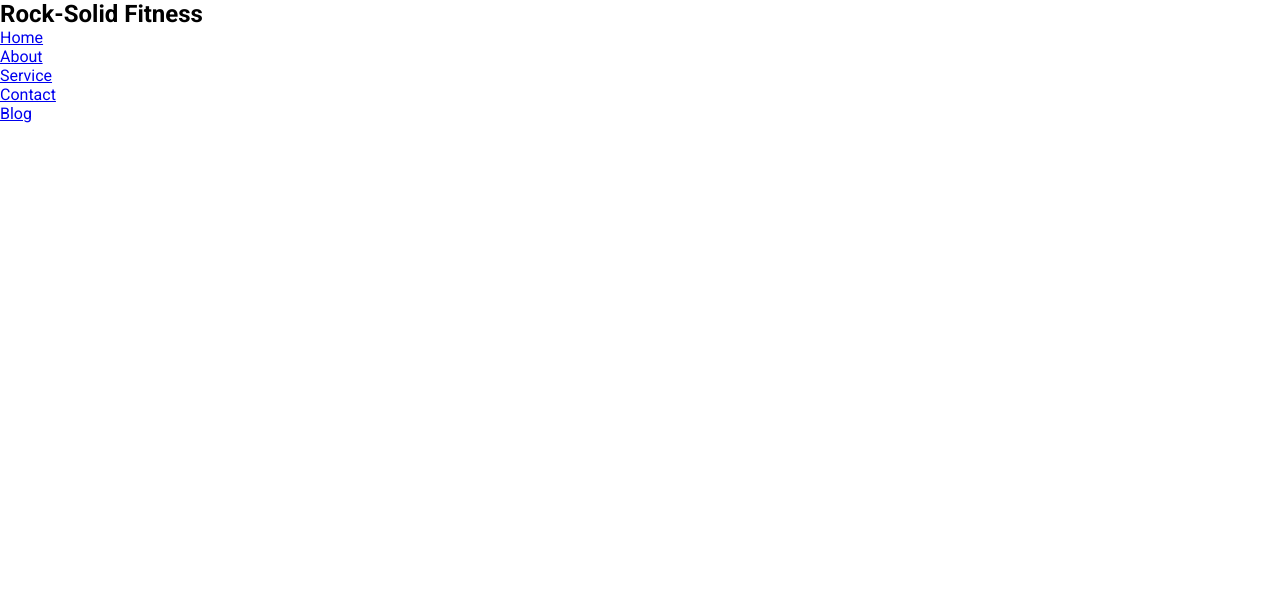
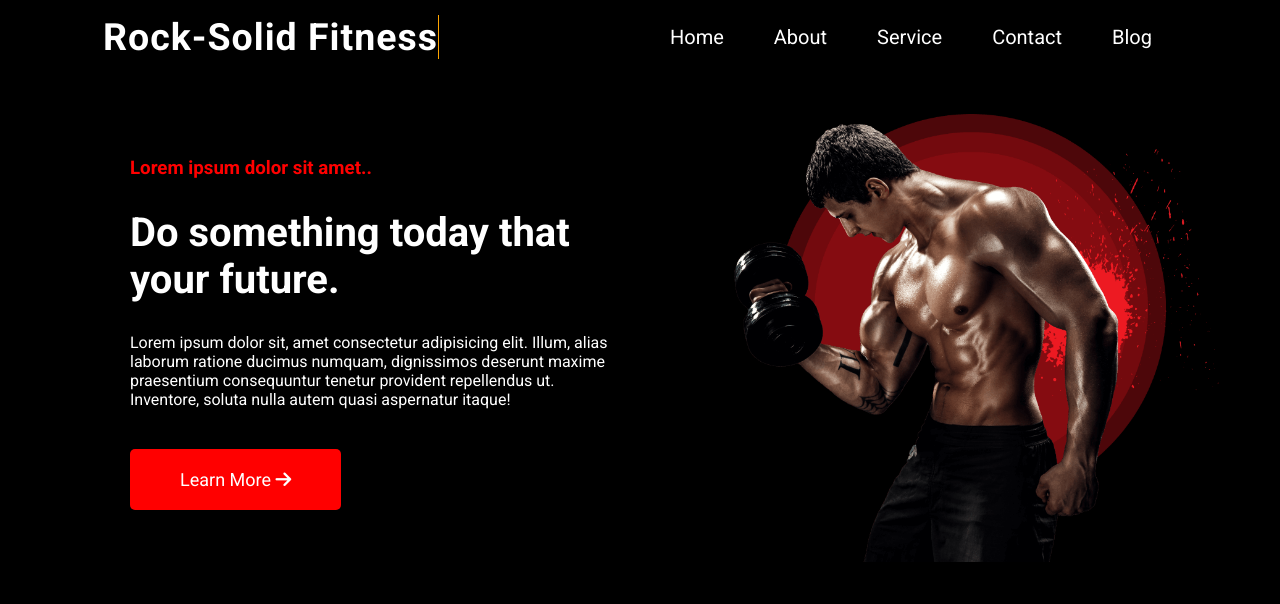
Before and after one commit to Web-Mustafiz/Fitness-Gym, a plain HTML site: page index.html in a window 1280 px wide. Drawn offline with Linux system fonts and the light colour scheme.

Commit message:
Gym Fitness Site

```diff
--- a/index.html
+++ b/index.html
@@ -6,14 +6,13 @@
     <meta name="viewport" content="width=device-width, initial-scale=1.0">
     <title>The Strength and Fitness Camp | HTML & CSS Only</title>
 
-
+    <link rel="stylesheet" href="https://cdnjs.cloudflare.com/ajax/libs/font-awesome/6.1.1/css/all.min.css">
     <link rel="shortcut icon" href="img/icon/fabicon.webp" type="image/x-icon">
 
     <link rel="stylesheet" href="style.css">
 </head>
 <body>
     <header class="header">
-
         <nav class="navBar">
             <div class="branding">
                 <h1>Rock-Solid Fitness</h1>
@@ -26,6 +25,21 @@
                 <li><a href="#">Blog</a></li>
             </ul>
         </nav>
+        <div class="banner">
+            <div class="desc flex-width">
+                <h3>Lorem ipsum dolor sit amet..</h3>
+                <h1 class="title">Do something today that your future.</h1>
+                <p>
+                    Lorem ipsum dolor sit, amet consectetur adipisicing elit. Illum, alias laborum ratione ducimus numquam, dignissimos deserunt maxime praesentium consequuntur tenetur provident repellendus ut. Inventore, soluta nulla autem quasi aspernatur itaque!
+                </p>
+                <a href="#" class="btn">Learn More
+                    <i class="fa-solid fa-arrow-right"></i>
+                </a>
+            </div>
+            <div class="img-box flex-width">
+                <img src="img/home-bg.png" alt="">
+            </div>
+        </div>
     </header>
 </body>
 </html>
--- a/style.css
+++ b/style.css
@@ -8,3 +8,116 @@
 body {
     font-family: 'Roboto', sans-serif;
 }
+
+.flex-width {
+    width: 45%;
+}
+
+.header {
+    height: 100vh;
+    background-color: #000;
+}
+
+.branding {
+    padding: 15px 0;
+    color: #fff;
+    font-size: 25px;
+    font-weight: 600;
+}
+.branding h1 {
+    overflow: hidden;
+    border-right: 1.3px solid #fff;
+    white-space: nowrap;
+    margin: 0 auto;
+    letter-spacing: 1px;
+    animation: typing 3.5s steps(60, end),
+    blink-cursor .75s step-end infinite ;
+}
+
+@keyframes typing {
+    from {
+        width: 0
+    }
+    to {
+        width: 100%
+    }
+}
+
+@keyframes blink-cursor {
+    from, to {
+        border-color: transparent
+    }
+    50% {
+        border-color: orange;
+    }
+}
+
+.navBar{
+    display: flex;
+    justify-content: space-around;
+}
+
+.navMenu {
+    display: flex;
+    background-color: #000;
+}
+
+.navMenu li {
+    padding: 25px;
+    list-style: none;
+}
+
+.navMenu li a {
+    text-decoration: none;
+    color: #fff;
+    font-size: 20px;
+    font-weight: 400;
+}
+
+.banner {
+    display: flex;
+}
+
+.desc {
+    padding: 30px;
+    margin: 0 2%;
+    margin-top: 3%;
+    margin-left: 100px;
+    color: #fff;
+}
+
+.desc h3 {
+    color: red;
+    padding: 15px 0;
+}
+
+.desc h1 {
+    font-size: 40px;
+    font-weight: 600;
+    padding: 15px 0;
+}
+
+.desc p {
+    padding: 15px 0;
+}
+
+.btn {
+    display: inline-block;
+    text-decoration: none;
+    color: #fff;
+    background-color: red;
+    padding: 20px 50px;
+    margin-top: 25px;
+    border-radius: 5px;
+    font-size: 18px;
+}
+
+.img-box {
+    padding: 35px;
+    margin: 0 2%;
+    margin-top: 5px;
+}
+
+.img-box img {
+    width: 100%;
+}
```
